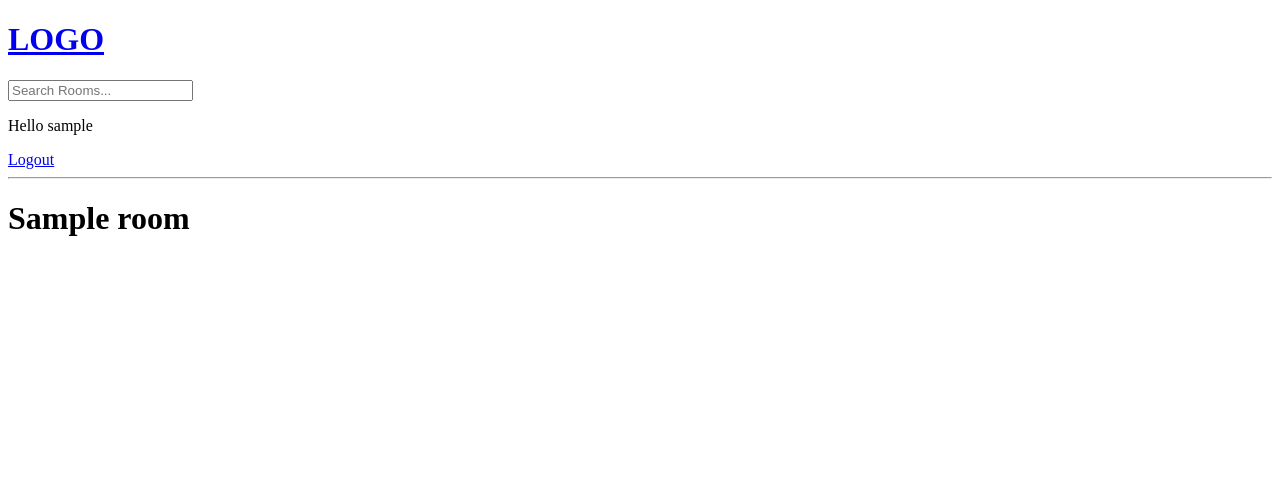
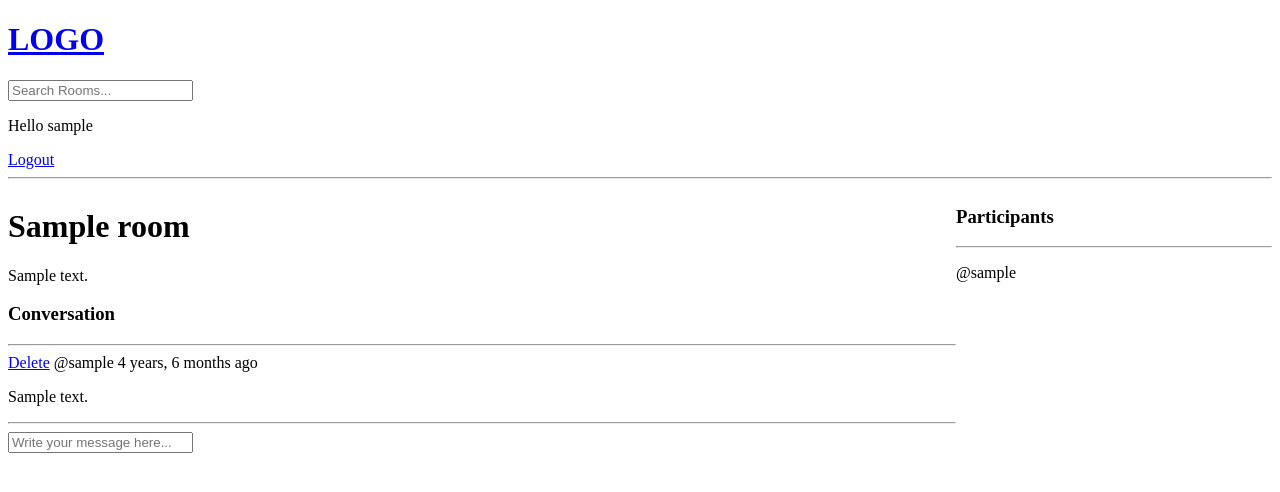
Before and after one commit to joelclaudius/django-discord, a Django app: page /room/1/ in a window 1280 px wide. Shown: the top 492 px of the page. Run offline with Django 5.2, Linux system fonts and the light colour scheme; a user stored in the database is signed in; tables that the repository leaves empty hold one stand-in row (values such as "Sample post").

Commit message:
Add messages in the room

```diff
--- a/base/models.py
+++ b/base/models.py
@@ -15,7 +15,7 @@ class Room(models.Model):
     topic= models.ForeignKey(Topic, on_delete=models.SET_NULL, null=True)
     name = models.CharField(max_length=200)
     description = models.TextField(null=True, blank=True)
-    #participants =
+    participants = models.ManyToManyField(User, related_name='participants', blank=True)
     updated = models.DateTimeField(auto_now=True)
     created = models.DateTimeField(auto_now_add=True)
 
@@ -33,5 +33,8 @@ class Message(models.Model):
     updated = models.DateTimeField(auto_now=True)
     created = models.DateTimeField(auto_now_add=True)
 
+    class Meta:
+        ordering = ['-updated', '-created']
+
     def __str__(self):
         return self.body[0:50]
--- a/base/templates/base/room.html
+++ b/base/templates/base/room.html
@@ -1,4 +1,48 @@
 {% extends 'main.html' %} {% block content %}
+<style>
+    .room-container{
+        display:grid;
+        grid-template-columns: 3fr 1fr;
+    }
+</style>
+<div class="room-container">
+    <div>
+        <h1>{{room.name}}</h1>
+        <p>{{room.description}}</p>
 
-<h1>{{room.name}}</h1>
-{% endblock content %}
+        <div class="comment-wrapper">
+            <h3>Conversation</h3>
+            <hr>
+
+            {% for message in room_messages %}
+            <div>
+                {% if request.user == message.user %}
+                <a href="{% url 'delete-message' message.id %}">Delete</a>
+                {% endif %}
+                <smmal>@{{message.user}} {{message.created|timesince}} ago</small>
+                <p>{{message.body}}</p>
+                <hr>
+            </div>
+            {%endfor%}
+        </div>
+
+        {% if request.user.is_authenticated%}
+        <div class="comment-form">
+            <form method="POST" action="">
+                {% csrf_token %}
+                <input type="text" name="body" placeholder="Write your message here..." />
+            </form>
+        </div>
+        {% endif %}
+    </div>
+    <div>
+        <h3>Participants</h3>
+        <hr>
+        {% for user in participants%}
+        <div>
+            <p>@{{user.username}}</p>
+        </div>
+        {% endfor %}
+    </div>
+</div>
+{% endblock content %}</div>
--- a/base/urls.py
+++ b/base/urls.py
@@ -12,6 +12,8 @@ urlpatterns = [
     path('create-room/', views.createRoom, name='create-room'),
     path('update-room/<str:pk>/', views.updateRoom, name='update-room'),
     path('delete-room/<str:pk>/', views.deleteRoom, name='delete-room'),
+    path('delete-message/<str:pk>/', views.deleteMessage, name='delete-message'),
+
 
 
 ]
--- a/base/views.py
+++ b/base/views.py
@@ -8,7 +8,7 @@ from django.contrib.auth import authenticate, login, logout
 from django.contrib.auth.decorators import login_required
 from django.contrib.auth.forms import UserCreationForm
 from django.contrib import messages
-from .models import Room, Topic
+from .models import Room, Topic, Message
 from .forms import RoomForm
 
 # Create your views here.
@@ -73,12 +73,27 @@ def home(request):
 
     topics = Topic.objects.all()
     room_count = rooms.count()
-    context = {'rooms': rooms, 'topics':topics, 'room_count':room_count}
+    room_messages = Message.objects.all()
+
+
+    context = {'rooms': rooms, 'topics':topics, 'room_count':room_count, 'room_messages':room_messages}
     return render(request, 'base/home.html', context)
 
 def room(request, pk):
     room = Room.objects.get(id=pk)
-    context = {'room': room}
+    room_messages = room.message_set.all().order_by('-created')
+    participants = room.participants.all()
+
+    if request.method == 'POST':
+        message = Message.objects.create(
+            user=request.user,
+            room=room,
+            body=request.POST.get('body')
+        )
+        room.participants.add(request.user)
+        return redirect ('room', pk=room.id)
+
+    context = {'room': room, 'room_messages':room_messages, 'participants': participants}
     return render(request, 'base/room.html', context)
 
 @login_required(login_url='login')
@@ -127,4 +142,16 @@ def deleteRoom(request, pk):
         room.delete()
         return redirect('home')
 
-    return render(request, 'base/delete.html', {'obj':room})
+
+@login_required(login_url='login')
+def deleteMessage(request, pk):
+    message = Message.objects.get(id=pk)
+
+    if request.user != message.user:
+        return HttpResponse('You are not Allowed here here !!')
+
+    if request.method == 'POST':
+        message.delete()
+        return redirect('home')
+
+    return render(request, 'base/delete.html', {'obj':message})
```
Also changed, not shown: base/templates/base/home.html (+10 -1 lines).
